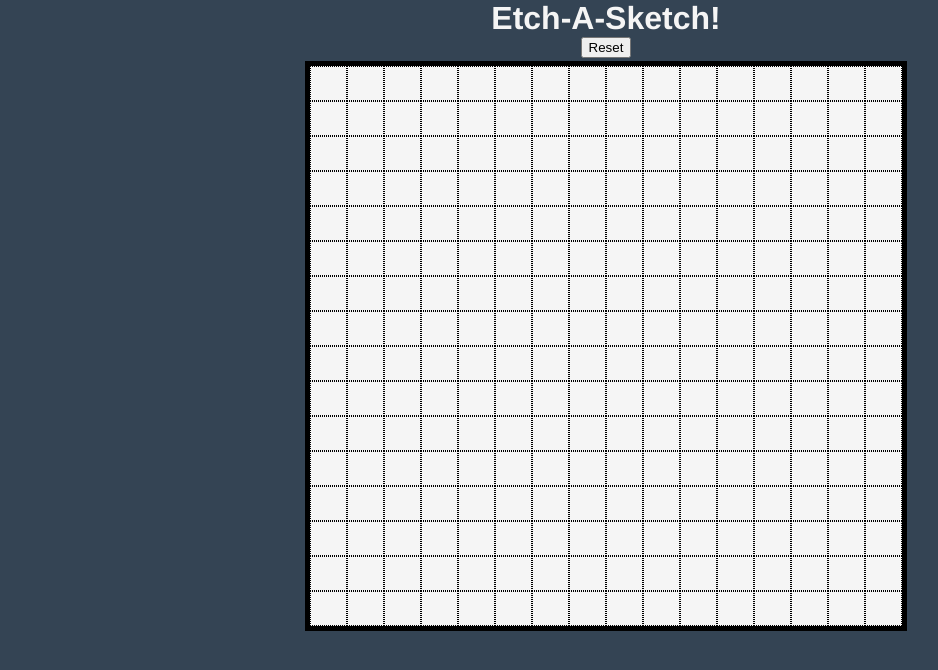
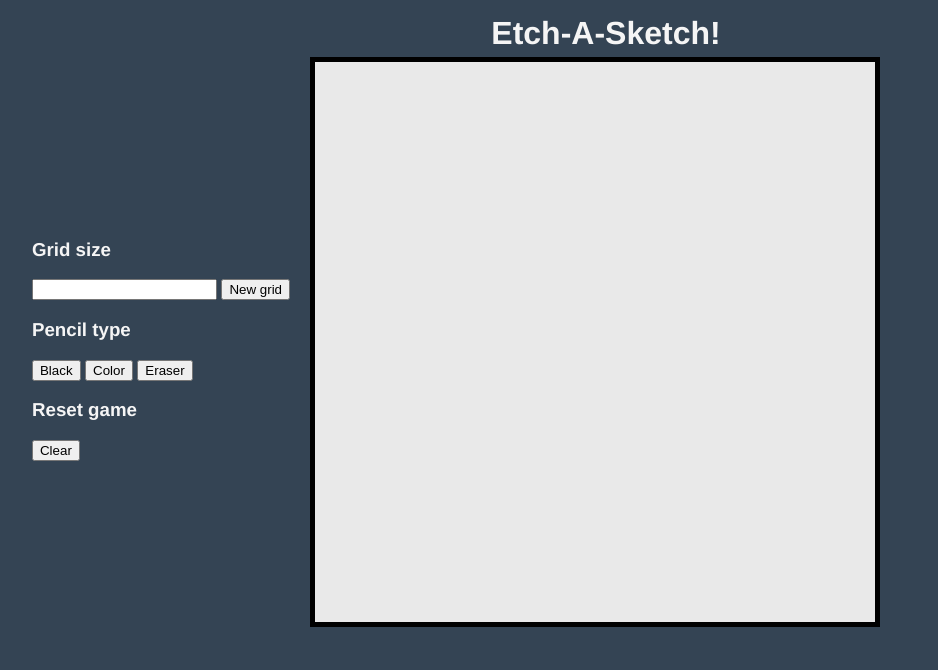
Before and after one commit to TonyReyesM/Etch-A-Sketch, a plain HTML site: page index.html in a window 1280 px wide. Shown: the whole page, without its empty margins (34-972 px from the left). Drawn offline with Linux system fonts and the light colour scheme.

Commit message:
New added functionality

```diff
--- a/index.html
+++ b/index.html
@@ -8,6 +8,24 @@
     </head>
     <body>
         <h1 class="title">Etch-A-Sketch!</h1>
-        <button class="reset">Reset</button>
+        <div class="game">
+            <div class="options">
+                <div class="grid-modifier">
+                    <h3>Grid size</h3>
+                    <input type="text">
+                    <button class="grid-create">New grid</button>
+                </div>
+                <div class="pencil-buttons">
+                    <h3>Pencil type</h3>
+                    <button class="black-pencil">Black</button>
+                    <button class="rgb-pencil">Color</button>
+                    <button class="eraser">Eraser</button>
+                </div>
+                <div class="reset-button">
+                    <h3>Reset game</h3>
+                    <button class="clear">Clear</button>
+                </div>
+            </div>
+        </div>
     </body>
 </html>
--- a/script.js
+++ b/script.js
@@ -1,10 +1,14 @@
 const body = document.body
+const game = document.querySelector('.game')
 
 body.onload = createGrid();
 
+//GRID FUNCTIONALITY----------------------------------------------------------------------------------
+
 function createGrid(size = 16) {
-    const container = document.createElement('div')
-    container.classList.add('container')
+    if(size<1 || size>100) size = 16
+    const grid = document.createElement('div')
+    grid.classList.add('grid')
     for(let i=0; i<size; i++){
         let row = document.createElement('div')
         row.classList.add('row')
@@ -13,33 +17,83 @@ function createGrid(size = 16) {
                 div.classList.add('tile')
                 row.append(div)
             }
-        container.append(row)
+        grid.append(row)
     }
-    body.append(container);
-    hoverEventCreator();
+    game.append(grid);
+    pencil();
 };
 
-function changeColor(){
-    this.classList.add('hovering')
+function createNewGrid(){
+    const size = document.querySelector('input').value
+    eraseAll();
+    const grid = document.getElementsByClassName('grid');
+    grid[0].remove();
+    createGrid(size)
 }
 
-function resetGame(){
-    const size = window.prompt('How many tiles per row and column?', 16)
-    eraseTiles();
-    const container = document.getElementsByClassName('container');
-    container[0].remove();
-    createGrid(size);
+function eraseAll(){
+    const tiles = document.querySelectorAll('.tile')
+    tiles.forEach(tile => tile.style.backgroundColor = 'rgb(233, 233, 233)')
 }
 
-function eraseTiles(){
-    const tiles = document.querySelectorAll('.tile')
-    tiles.forEach(tile => tile.classList.remove('hovering'))
+//PENCIL FUNCTIONALITY---------------------------------------------------------------------------
+
+let isColored = false
+let pencilType = 'black' //agregar funcionalidad para color con esta variable
+
+function activateColor(){
+    isColored = true
 }
 
-function hoverEventCreator(){
-    const tiles = document.querySelectorAll('.tile')
-    tiles.forEach(tile => tile.addEventListener('mouseover', changeColor))
+function changeColor(){
+    if(isColored === true){
+        if(pencilType === 'black') colorBlack(this)
+        if(pencilType === 'rgb') colorRGB(this)
+        if(pencilType === 'eraser') erase(this)
+    }
+    else return
 }
 
-const resetButton = document.querySelector('.reset')
-resetButton.addEventListener('click', resetGame)
+function stopColor(){
+    isColored = false
+}
+
+function pencil(){
+    const tiles = document.querySelectorAll('.tile')
+    tiles.forEach(tile => tile.addEventListener('mousedown', activateColor))
+    tiles.forEach(tile => tile.addEventListener('mousemove', changeColor))
+    tiles.forEach(tile => tile.addEventListener('mouseup', stopColor))
+}
+
+//PENCIL TYPES-----------------------------------------------------------------------
+
+function colorBlack(element){
+    element.classList.add('coloredBlack')
+}
+
+function colorRGB(element) {
+    const r = Math.floor(Math.random() * 255) + 1
+    const g = Math.floor(Math.random() * 255) + 1
+    const b = Math.floor(Math.random() * 255) + 1
+    element.style.backgroundColor = `rgb(${r},${g},${b})`
+}
+
+function erase(element){
+    element.style.backgroundColor = 'rgb(233, 233, 233)';
+}
+
+//BUTTONS---------------------------------------------------------------------------------------------
+const clearButton = document.querySelector('.clear')
+clearButton.addEventListener('click', eraseAll)
+
+const blackPencilButton = document.querySelector('.black-pencil')
+blackPencilButton.addEventListener('click', () => pencilType = 'black')
+
+const rgbPencilButton = document.querySelector('.rgb-pencil')
+rgbPencilButton.addEventListener('click', () => pencilType = 'rgb')
+
+const eraserButton = document.querySelector('.eraser')
+eraserButton.addEventListener('click', () => pencilType = 'eraser')
+
+const createGridButton = document.querySelector('.grid-create')
+createGridButton.addEventListener('click', createNewGrid)
--- a/style.css
+++ b/style.css
@@ -1,4 +1,6 @@
 body {
+    font-family: 'Franklin Gothic Medium', 'Arial Narrow', Arial, sans-serif;
+    color: whitesmoke;
     display: flex;
     flex-direction: column;
     justify-content: center;
@@ -8,45 +10,46 @@ body {
 }
 
 .title {
-    font-family: 'Franklin Gothic Medium', 'Arial Narrow', Arial, sans-serif;
-    color: whitesmoke;
     margin: 0px;
+    padding: 15px;
+    padding-bottom: 5px;
 }
 
-.reset {
+.game {
+    display: flex;
+    column-gap: 20px;
+    align-items: center;
+}
+
+.clear {
     margin-bottom: 3px;
 }
 
-.container {
+.grid {
     display: flex;
-    flex: none;
+    flex: 0 0 auto;
     flex-direction: column;
     justify-content: center;
     align-items: center;
-    object-fit: contain;
-    max-height: 100vh;
-    max-width: 100%;
     border-style: solid;
     border-color: black;
     border-width: 5px;
     height: 560px;
-    width: auto;
+    width: 560px;
+    margin-right: 300px;
 }
 
 .row {
     display: flex;
-    height: 35px;
+    flex: 1 0 auto;
+    width: 560px;
 }
 
 .tile {
-    background-color: whitesmoke;
-    width: 35px;
-    height: auto;
-    border-style: dotted;
-    border-width: 1px;
-    border-color: black;
+    flex: 1;
+    background-color: rgb(233, 233, 233);
 }
 
-.hovering {
+.coloredBlack {
     background-color: black;
 }
```
